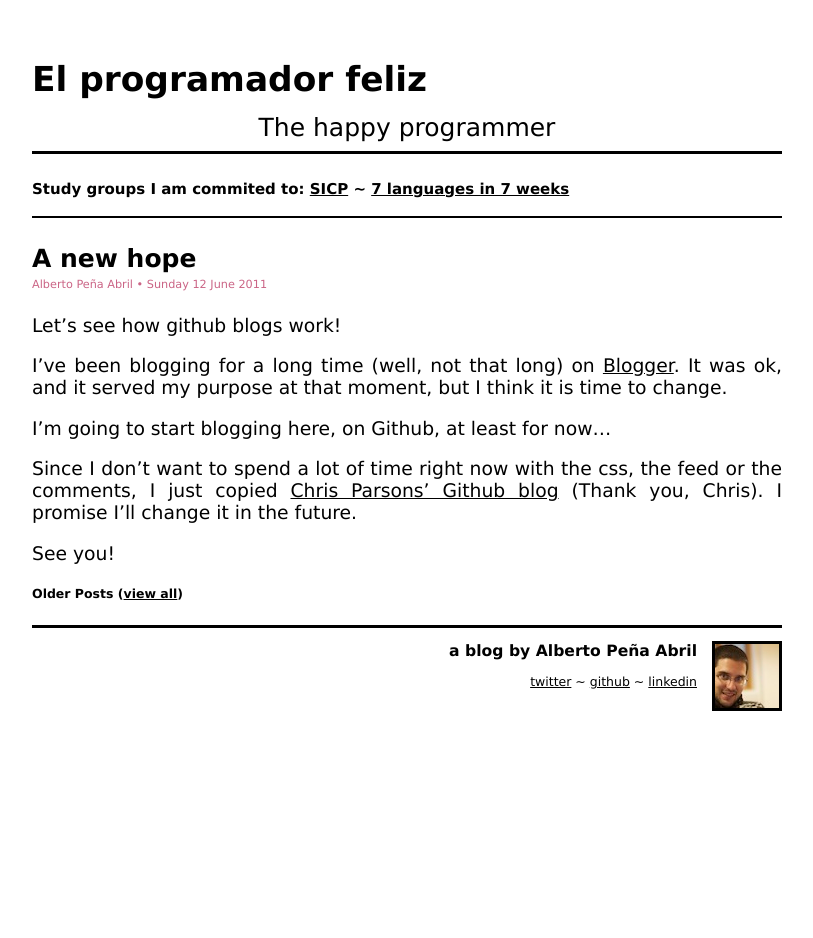
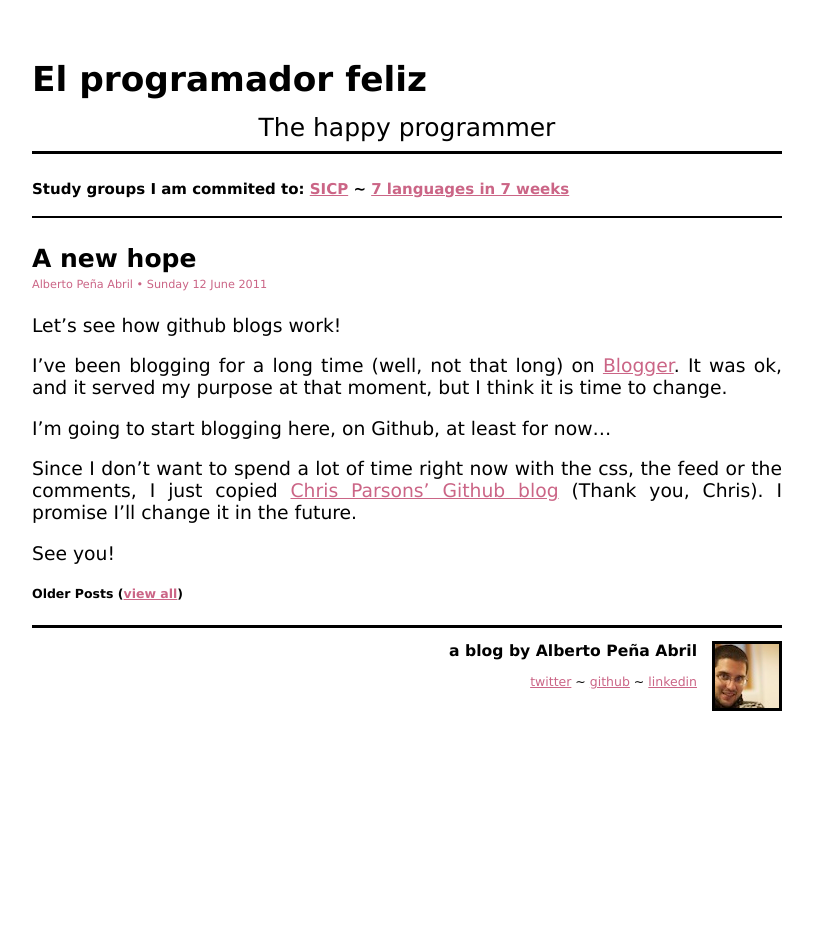
Before and after one commit to plagelao/plagelao.github.com, a Jekyll site: the page built from index.html, in a window 1280 px wide. Shown: the whole page, without its empty margins (233-1046 px from the left). Built offline with Jekyll 4.4.1, drawn with Linux system fonts in a browser that asks for light colours.

Commit message:
Changes the link colors

```diff
--- a/css/screen.css
+++ b/css/screen.css
@@ -53,11 +53,11 @@ p {
 }
 
 a {
-  color: black;
+  color: #CB6586;
 }
 
 a:hover {
-  color: black;
+  color: red;
 }
 
 a:visited {
```
